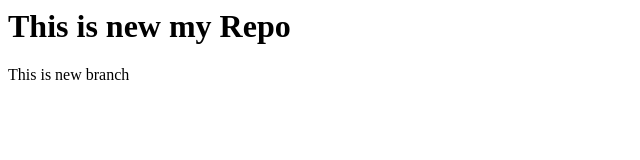
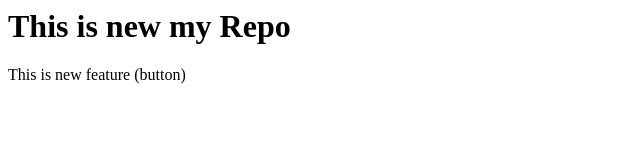
Before and after one commit to Roshan21-it/LocalRepository, a plain HTML site: page index.html in a window 1280 px wide. Shown: the full height of the page, 0-640 px from the left. Drawn offline with Linux system fonts and the light colour scheme.

Commit message:
Added new feature button

```diff
--- a/index.html
+++ b/index.html
@@ -1,2 +1,2 @@
 <h1>This is new my Repo</h1>
-<p>This is new branch</p>
+<p>This is new feature (button)</p>
```
